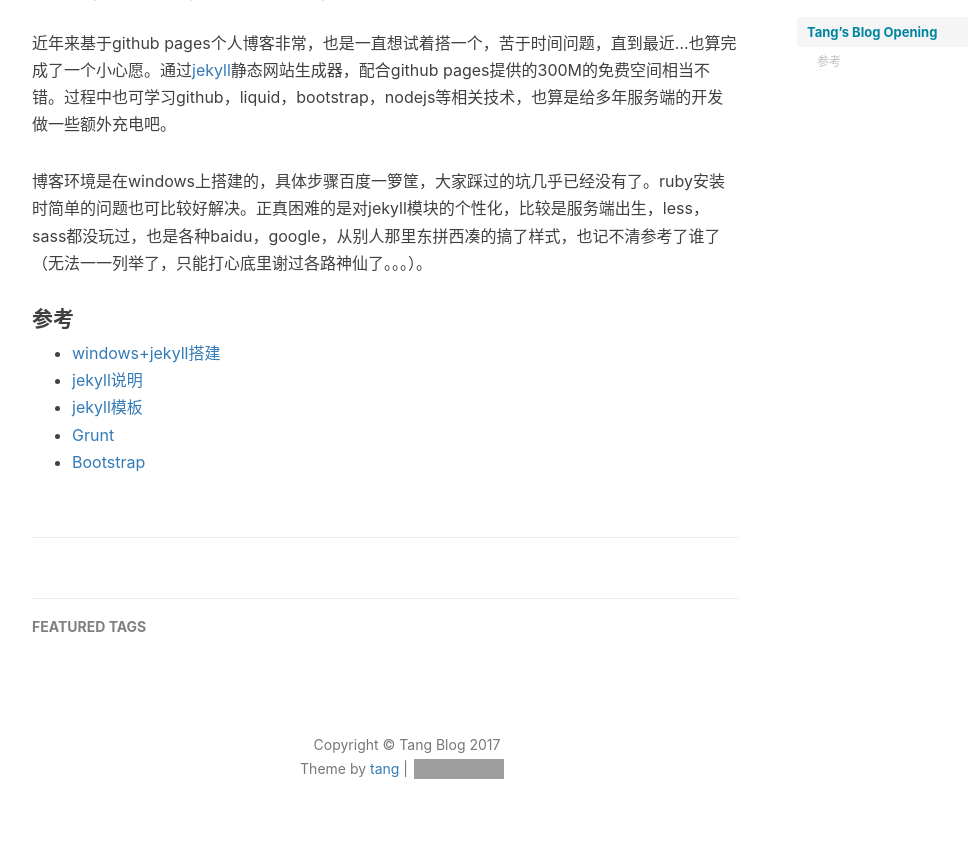
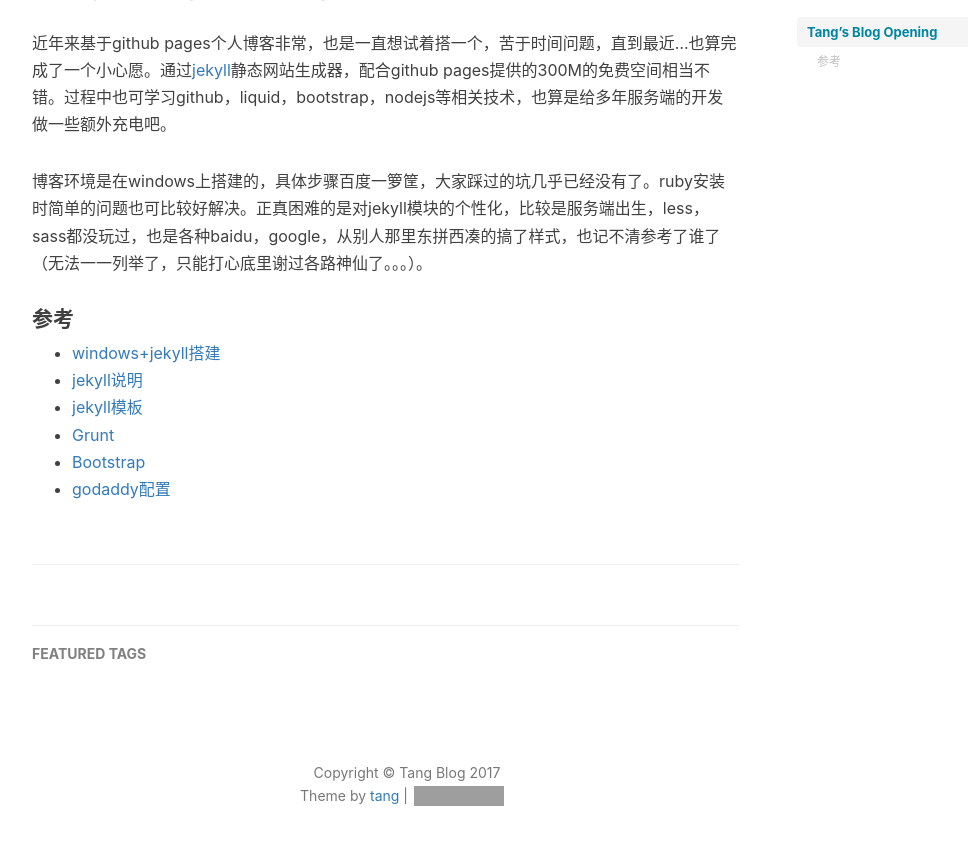
Before and after one commit to tanghub/tanghub, a Jekyll site: the page built from _posts/2017-03-16-celebration.markdown, in a window 1280 px wide and 900 px high, scrolled down 606 px. Shown: the top 845 px of the window, without its empty margins (233-1201 px from the left). Built offline with Jekyll 4.4.1, drawn with Linux system fonts in a browser that asks for light colours; nearby versions of some CDN libraries; comment, search, counter and statistics services are not loaded; grey boxes are pictures that could not be loaded.

Commit message:
2017-03-16-celebration.markdown 修改

```diff
--- a/CNAME
+++ /dev/null
@@ -1 +0,0 @@
-tang.place
--- a/_posts/2017-03-16-celebration.markdown
+++ b/_posts/2017-03-16-celebration.markdown
@@ -26,3 +26,4 @@ tags: life
 * [jekyll模板](http://jekyllthemes.org/)
 * [Grunt](http://www.gruntjs.net/)
 * [Bootstrap](http://v3.bootcss.com/)
+* [godaddy配置](http://andrewsturges.com/blog/jekyll/tutorial/2014/11/06/github-and-godaddy.html)
```
